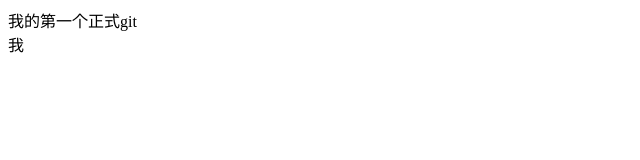
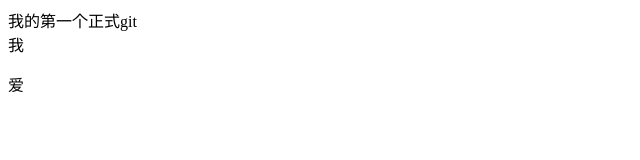
Before and after one commit to zhk010306/zhk_qs, a plain HTML site: page index.html in a window 1280 px wide. Shown: the full height of the page, 0-640 px from the left. Drawn offline with Linux system fonts and the light colour scheme.

Commit message:
第四次修改

```diff
--- a/index.html
+++ b/index.html
@@ -1,7 +1,7 @@
 <!--
  * @Author: your name
  * @Date: 2020-12-07 16:16:59
- * @LastEditTime: 2020-12-07 16:29:22
+ * @LastEditTime: 2020-12-07 16:32:59
  * @LastEditors: Please set LastEditors
  * @Description: In User Settings Edit
  * @FilePath: \1\index.html
@@ -16,5 +16,6 @@
 <body>
     我的第一个正式git
     <div>我</div>
+    <p>爱</p>
 </body>
 </html>
```
